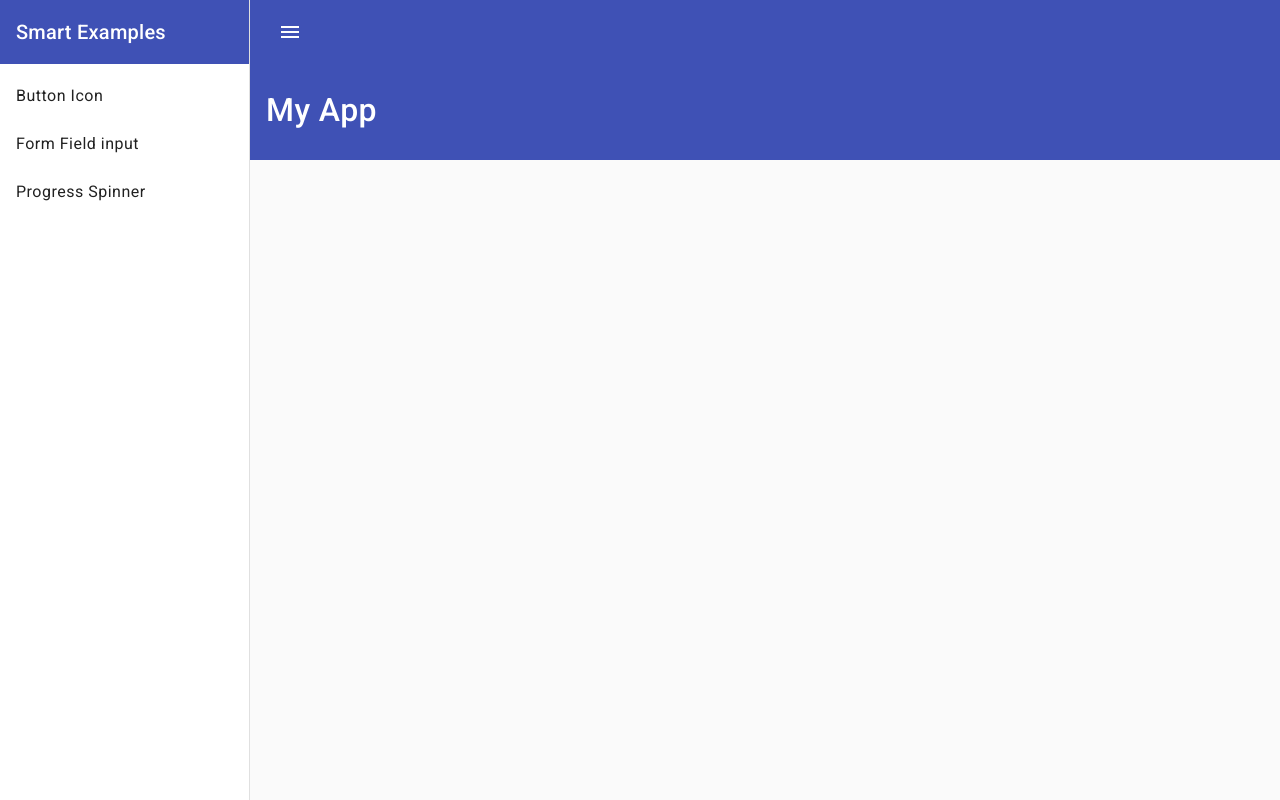
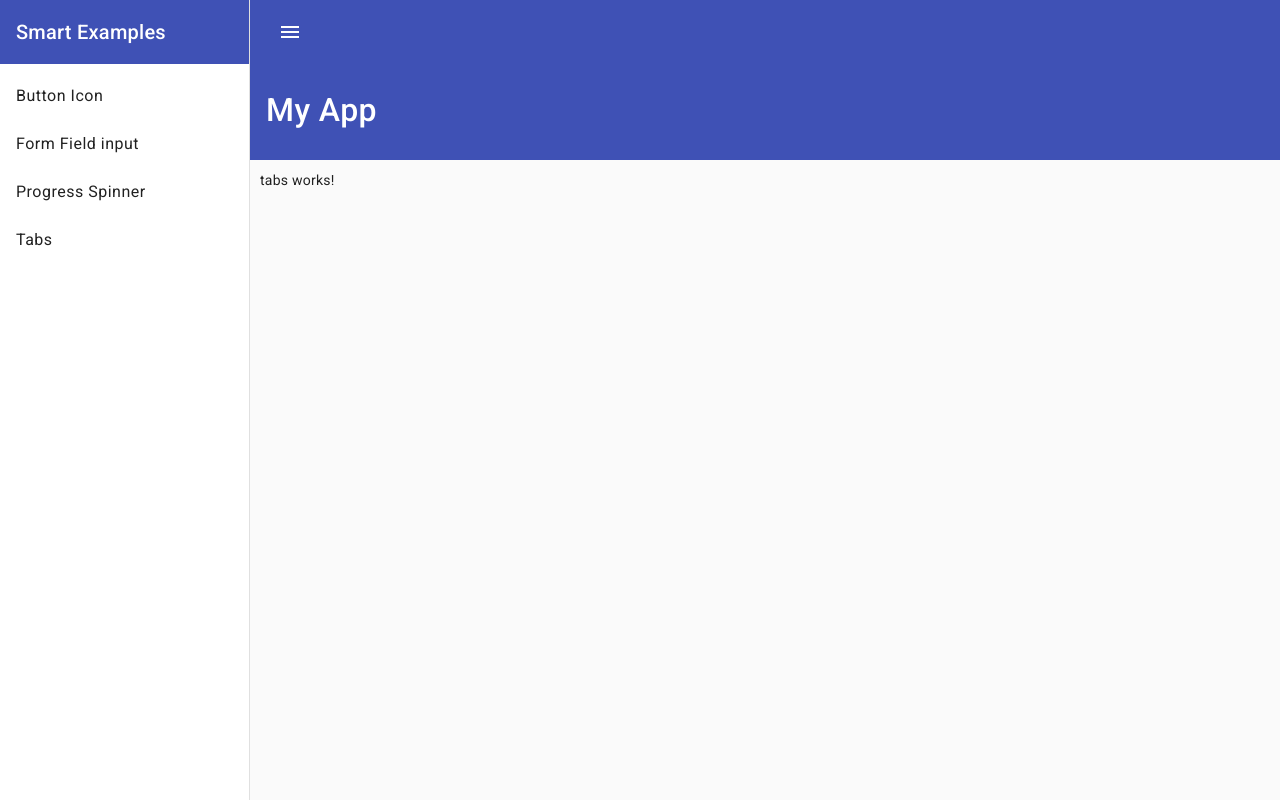
Before and after one commit to Player35Oficial/study-Angular-Material, an Angular app: page /tabs in a window 1280 px wide. Before the commit this address led to /. Built offline with nearby package versions, Linux system fonts and the light colour scheme.

Commit message:
style: padding container in all pages

```diff
--- a/src/app/app-routing.module.ts
+++ b/src/app/app-routing.module.ts
@@ -3,11 +3,13 @@ import { RouterModule, Routes } from '@angular/router';
 import { ButtonsIconsComponent } from './buttons-icons/buttons-icons.component';
 import { FormFieldInputComponent } from './form-field-input/form-field-input.component';
 import { ProgressSpinnerComponent } from './progress-spinner/progress-spinner.component';
+import { TabsComponent } from './tabs/tabs.component';
 
 const routes: Routes = [
   { path: 'buttonIcon', component: ButtonsIconsComponent },
   { path: 'formFieldInput', component: FormFieldInputComponent },
   { path: 'progressSpinner', component: ProgressSpinnerComponent },
+  { path: 'tabs', component: TabsComponent },
 ];
 
 @NgModule({
--- a/src/app/app.component.html
+++ b/src/app/app.component.html
@@ -11,6 +11,7 @@
       <a mat-list-item routerLink="/buttonIcon">Button Icon</a>
       <a mat-list-item routerLink="/formFieldInput">Form Field input</a>
       <a mat-list-item routerLink="/progressSpinner">Progress Spinner</a>
+      <a mat-list-item routerLink="/tabs">Tabs</a>
     </mat-nav-list>
   </mat-sidenav>
 
--- a/src/app/app.component.scss
+++ b/src/app/app.component.scss
@@ -30,3 +30,7 @@ mat-sidenav-container {
 .title {
   margin-bottom: 500px;
 }
+
+mat-toolbar {
+  z-index: 1000;
+}
--- a/src/app/app.module.ts
+++ b/src/app/app.module.ts
@@ -10,9 +10,10 @@ import { ButtonsIconsComponent } from './buttons-icons/buttons-icons.component';
 import { FormFieldInputComponent } from './form-field-input/form-field-input.component';
 import { MatInputModule } from '@angular/material/input';
 import { ProgressSpinnerComponent } from './progress-spinner/progress-spinner.component';
+import { TabsComponent } from './tabs/tabs.component';
 
 @NgModule({
-  declarations: [AppComponent, ButtonsIconsComponent, FormFieldInputComponent, ProgressSpinnerComponent],
+  declarations: [AppComponent, ButtonsIconsComponent, FormFieldInputComponent, ProgressSpinnerComponent, TabsComponent],
   imports: [
     BrowserModule,
     AppRoutingModule,
--- a/src/app/buttons-icons/buttons-icons.component.html
+++ b/src/app/buttons-icons/buttons-icons.component.html
@@ -1,3 +1,4 @@
+<div class="container">
   <div>
     <h1>Icons colors</h1>
     <mat-icon color="primary">terminal </mat-icon>
@@ -44,3 +45,4 @@
     </button>
   </div>
   <hr />
+</div>
--- a/src/app/form-field-input/form-field-input.component.html
+++ b/src/app/form-field-input/form-field-input.component.html
@@ -1,3 +1,4 @@
+<div class="container">
   <h1>Inputs</h1>
 
   <mat-form-field>
@@ -35,3 +36,4 @@
     </button>
     <mat-hint align="end">{{ name2.value.length }}/10</mat-hint>
   </mat-form-field>
+</div>
--- a/src/app/progress-spinner/progress-spinner.component.html
+++ b/src/app/progress-spinner/progress-spinner.component.html
@@ -1,3 +1,4 @@
+<div class="container">
   <h1>Progress bar and Spinner</h1>
   <mat-progress-bar color="primary" mode="determinate" [value]="loadingPercent">
   </mat-progress-bar>
@@ -16,6 +17,7 @@
     [mode]="queryMode"
   ></mat-progress-bar>
   <br />
+
   <h1>Loading - Playback</h1>
   <mat-progress-bar
     [value]="loadingPercent"
@@ -23,3 +25,15 @@
     mode="buffer"
     [bufferValue]="queryBuffer"
   ></mat-progress-bar>
+  <br />
+
+  <h1>Spinner</h1>
+  <mat-spinner></mat-spinner>
+  <br />
+
+  <h1>Progress - Spinner</h1>
+  <mat-progress-spinner
+    color="warn"
+    [value]="loadingPercent"
+  ></mat-progress-spinner>
+</div>
--- /dev/null
+++ b/src/app/tabs/tabs.component.html
@@ -0,0 +1,3 @@
+<div class="container">
+  <p>tabs works!</p>
+</div>
--- a/src/styles.scss
+++ b/src/styles.scss
@@ -2,3 +2,7 @@
 
 html, body { height: 100%; }
 body { margin: 0; font-family: Roboto, "Helvetica Neue", sans-serif; }
+
+.container {
+  padding: 10px;
+}
```
Also changed, not shown: src/app/tabs/tabs.component.ts (added, +10 -0 lines), src/app/tabs/tabs.component.scss (added). Lines whose indentation alone changed are shown as unchanged.
